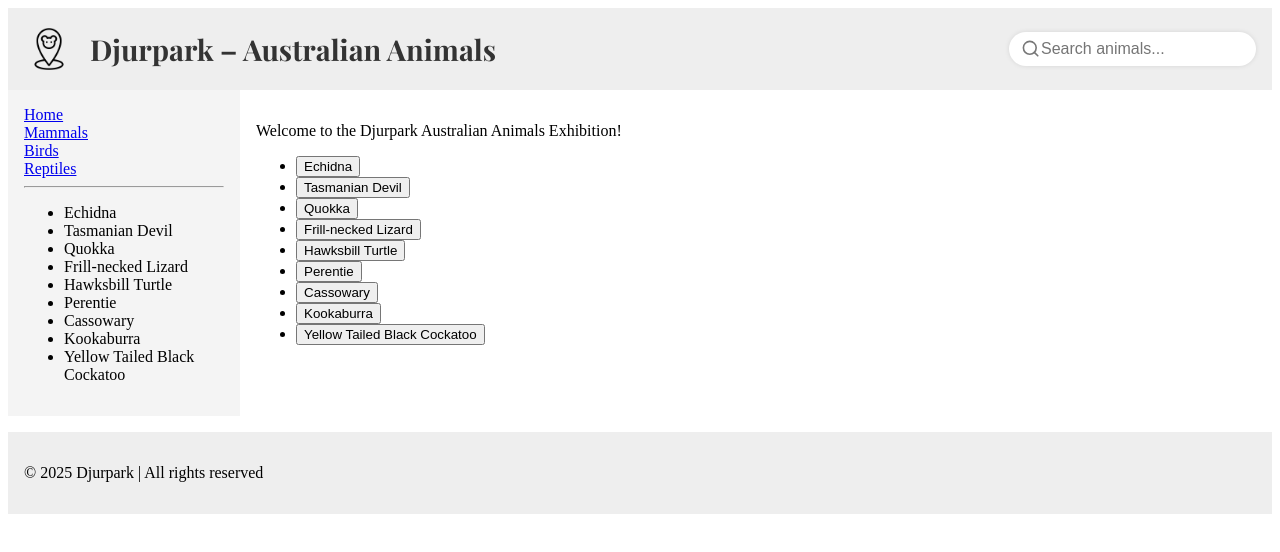
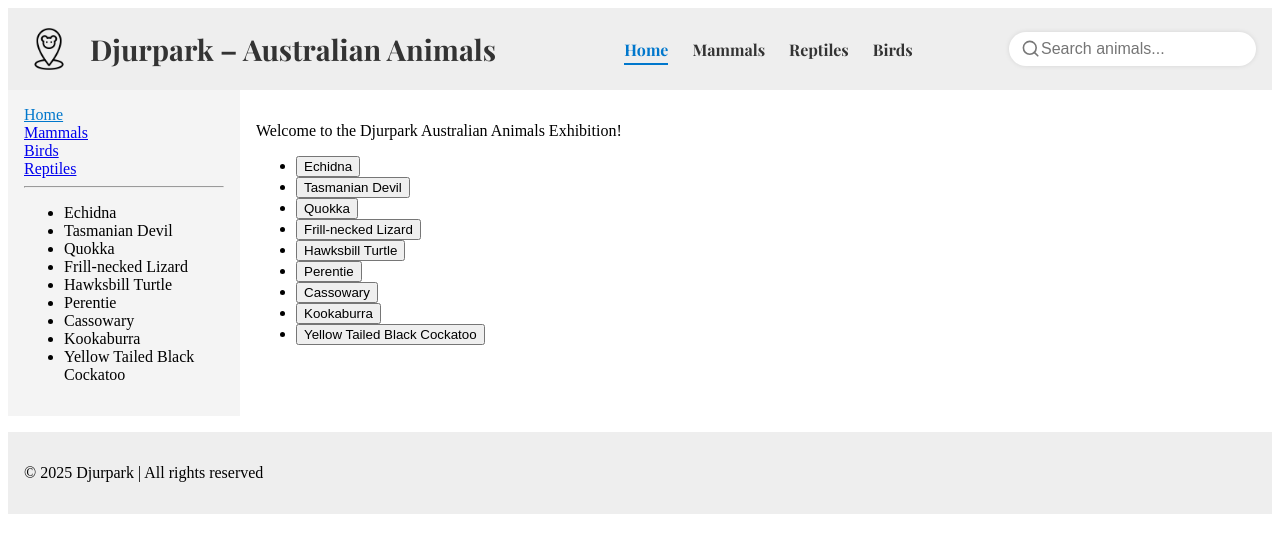
Before and after one commit to PriyeshIllam/assignment-4-react-router-djurpark, a React (Create React App) app: page / in a window 1280 px wide. Shown: the top 552 px of the page. Built offline with nearby package versions, Linux system fonts and the light colour scheme.

Commit message:
added a navbar

```diff
--- a/src/components/Header.jsx
+++ b/src/components/Header.jsx
@@ -1,4 +1,5 @@
 import React from 'react';
+import { NavLink } from 'react-router-dom';
 import logo from '../assets/logo/logo.png';
 import { FiSearch } from 'react-icons/fi';
 import '../styles/Header.css';
@@ -9,6 +10,14 @@ const Header = () => (
       <img src={logo} alt="Djurpark Logo" className="header-logo" />
       <h1 className="header-title">Djurpark – Australian Animals</h1>
     </div>
+
+    <nav className="nav-menu">
+      <NavLink to="/" exact="true" className="nav-link" activeclassname="active">Home</NavLink>
+      <NavLink to="/mammals" className="nav-link" activeclassname="active">Mammals</NavLink>
+      <NavLink to="/reptiles" className="nav-link" activeclassname="active">Reptiles</NavLink>
+      <NavLink to="/birds" className="nav-link" activeclassname="active">Birds</NavLink>
+    </nav>
+
     <div className="search-container">
       <FiSearch className="search-icon" />
       <input
--- a/src/styles/Header.css
+++ b/src/styles/Header.css
@@ -48,3 +48,46 @@
     color: #777;
     font-size: 1.2rem;
   }
+  .nav-menu {
+    display: flex;
+    gap: 1.5rem;
+    margin-left: 2rem;
+  }
+
+  .nav-link {
+    text-decoration: none;
+    font-weight: 500;
+    font-size: 1rem;
+    color: #333;
+    position: relative;
+    transition: color 0.3s ease;
+    font-family: 'Playfair Display', serif;
+  }
+
+  .nav-link::after {
+    content: "";
+    position: absolute;
+    bottom: -5px;
+    left: 0;
+    height: 2px;
+    width: 0%;
+    background-color: #333;
+    transition: width 0.3s ease;
+  }
+
+  .nav-link:hover {
+    color: #000;
+  }
+
+  .nav-link:hover::after {
+    width: 100%;
+  }
+
+  .active {
+    color: #0077cc;
+  }
+
+  .active::after {
+    width: 100%;
+    background-color: #0077cc;
+  }
```
